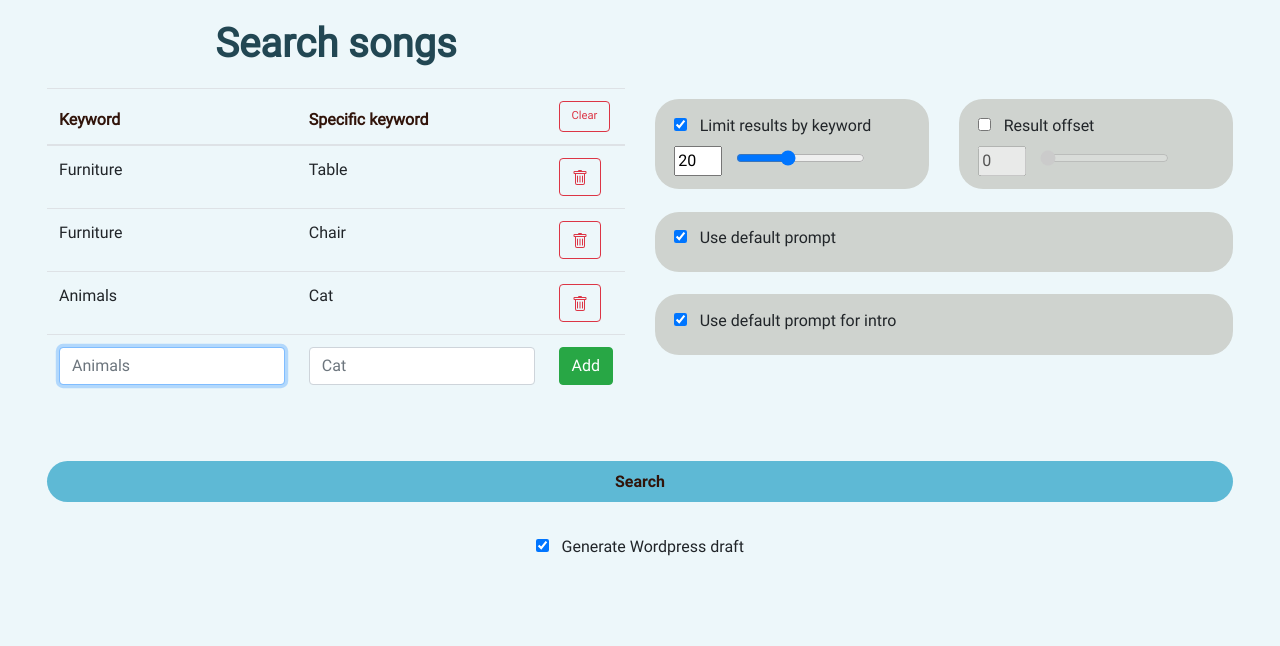
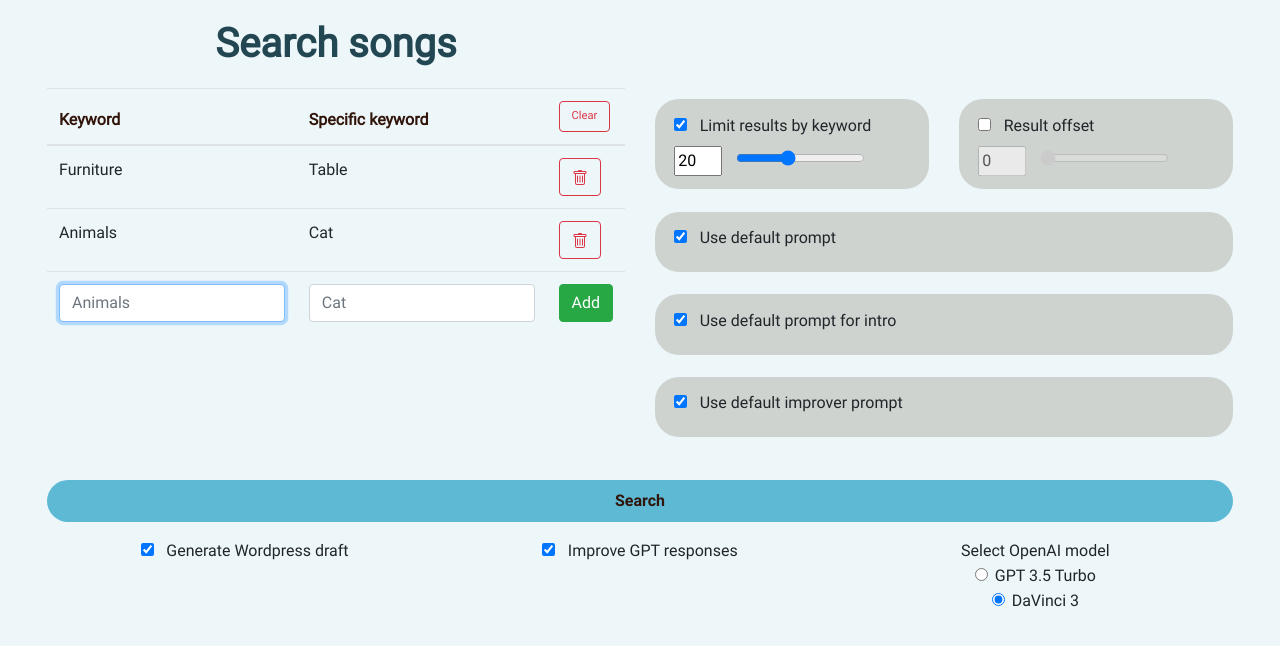
Before and after one commit to smiro-seo/song_search, a Flask app: page / in a window 1280 px wide. Shown: the part 56-702 px from the top of the page. Run offline with Flask 3, Linux system fonts and the light colour scheme; a user stored in the database is signed in; parts of the project's set-up code (start-up, migrations or seed data) failed here and were passed over; some libraries are stand-ins or nearby versions.

Commit message:
Select model and add improver gpt

```diff
--- a/input.csv
+++ b/input.csv
@@ -1,3 +1,2 @@
 0,furniture,table
-1,furniture,chair
 2,animals,cat
--- a/sd_app/__init__.py
+++ b/sd_app/__init__.py
@@ -5,10 +5,10 @@ from os import path
 from flask_login import LoginManager
 from datetime import datetime
 from jinja2 import Environment, PackageLoader, select_autoescape
+from .migrations import check_db_version
+from .constants import db_string_conn, DB_NAME
 
 db = SQLAlchemy()
-DB_NAME = "database.db"
-db_string_conn = f"sqlite:///{DB_NAME}"
 
 
 def create_app():
@@ -51,3 +51,5 @@ def create_database(app):
         with app.app_context():
             db.create_all()
         print('Created Database!')
+
+    check_db_version()
--- a/sd_app/constants.py
+++ b/sd_app/constants.py
@@ -13,3 +13,9 @@ default_prompt = 'Write a simple text presenting the song [track name] by [artis
 
 default_intro_prompt = "Write a simple, interesting and captivating introduction for an article that describes the best songs about [keyword]. The text should be at least 70 words but no longer than 100 words written in easy-to-understand language. Do not use any quotation marks in the text."
 default_intro_prompt_artist = "Write a simple, interesting and captivating introduction for an article that describes the best songs from [artist]. The text should be at least 70 words but no longer than 100 words written in easy-to-understand language. Do not use any quotation marks in the text."
+default_improver_prompt = ""
+
+
+DB_NAME = "database.db"
+db_string_conn = f"sqlite:///{DB_NAME}"
+default_model = 'text-davinci-003'
--- a/sd_app/static/index.js
+++ b/sd_app/static/index.js
@@ -32,6 +32,7 @@ function repeat_search(id, by_artist) {
 function search_artist() {
   if (
     $("#intro-prompt").val().includes("`") ||
+    $("#improver-prompt").val().includes("`") ||
     $("#prompt").val().includes("`")
   ) {
     alert(
@@ -74,10 +75,17 @@ function search_by_artist(artist_name, artist_id) {
     wordpress: $("#wordpress").is(":checked") ? 1 : false,
     prompt: $("#prompt").val(),
     "intro-prompt": $("#intro-prompt").val(),
+    "improver-prompt": $("#check-improve").is(":checked")
+      ? $("#improver-prompt").val()
+      : false,
     "default-intro-prompt": $("#default-intro-prompt").is(":checked"),
     "default-prompt": $("#default-prompt").is(":checked"),
+    "default-improver-prompt":
+      $("#check-improve").is(":checked") &&
+      $("#improver-prompt").is(":checked"),
+    improve: $("#check-improve").is(":checked"),
+    model: $("input[name=model]:checked").val(),
   };
-  console.log(body);
 
   fetch("/search-by-artist", {
     method: "POST",
@@ -98,6 +106,7 @@ function clear_table(what_to_clear) {
 
 var default_prompt = $("#user-default-prompt").text();
 var default_intro_prompt = $("#user-default-intro-prompt").text();
+var default_improver_prompt = $("#user-default-improver-prompt").text();
 
 $(document).ready(function () {
   $("#check-prompt").on("change", function () {
@@ -126,6 +135,29 @@ $(document).ready(function () {
       $("#intro-prompt").attr("disabled", false);
       $("#intro-prompt-rules").attr("hidden", false);
       $("#intro-prompt-div").attr("hidden", false);
+    }
+  });
+  $("#check-improver-prompt").on("change", function () {
+    let disable = $("#check-improver-prompt").is(":checked");
+    if (disable) {
+      $("#improver-prompt").attr("disabled", true);
+      $("#improver-prompt-rules").attr("hidden", true);
+      $("#improver-prompt").val(default_intro_prompt);
+      $("#improver-prompt-div").attr("hidden", true);
+      $("#default-improver-prompt").attr("checked", false);
+    } else {
+      $("#improver-prompt").attr("disabled", false);
+      $("#improver-prompt-rules").attr("hidden", false);
+      $("#improver-prompt-div").attr("hidden", false);
+    }
+  });
+
+  $("#check-improve").on("change", function () {
+    let disable = $("#check-improve").is(":checked");
+    if (disable) {
+      $("#improver-div").attr("hidden", false);
+    } else {
+      $("#improver-div").attr("hidden", true);
     }
   });
 
--- a/sd_app/templates/search.html
+++ b/sd_app/templates/search.html
@@ -4,6 +4,7 @@
 
 <p hidden id="user-default-intro-prompt">{{user.get('default_intro_prompt')}}</p>
 <p hidden id="user-default-prompt" >{{user.get('default_prompt')}}</p>
+<p hidden id="user-default-improver-prompt" >{{user.get('default_improver_prompt')}}</p>
 
 <div class="container-fluid">
 
@@ -162,6 +163,29 @@
       </div>
 
     </div>
+    <div class="row">
+
+      <div class="col-lg-12">
+
+        <div {{ "" if improved else "hidden" }} class="nice-container basic-padding" id="improver-div">
+          <div class="horizontal-container" style="white-space: nowrap;align-items:flex-end">
+
+          <input {{ "" if existing else "checked" }} type="checkbox" value="limited" id="check-improver-prompt" name="check-improver-prompt" class="checkbox"/>
+          <label for="improver-prompt" >Use default improver prompt</label></div>
+
+
+          <div {{ "" if existing else "hidden" }} id="improver-prompt-div" class="horizontal-container">
+            <p class="text" style="white-space: pre-wrap" id="improver-prompt-rules" >This prompt will be sent along the first gpt response in order to make the text more human-friendly.</p>
+          <textarea {{ "" if existing else "disabled" }} class="text basic-padding"  name="improver-prompt" id="improver-prompt" style="width:100%;border-radius:1em;min-height:7em" >{{improver_prompt}}</textarea>
+          <input type="checkbox" value="limited" id="default-improver-prompt" name="default-improver-prompt" class="checkbox"/>
+          <label class="text" for="default-improver-prompt" >Set as default</label>
+          </div>
+
+      </div>
+
+      </div>
+
+    </div>
 
   </div>
 
@@ -169,18 +193,39 @@
   <div class="row" style="margin-top:2em;text-align:center">
 
         <div class="col-md-12">
-          <button type="submit" class="btn btn-primary basic-padding" id="btn-search" data-toggle="modal" data-target="#modal_searching" style="width:100%">
+          <button type="submit" class="btn btn-primary basic-padding" id="btn-search"
+          data-toggle="modal" data-target="#modal_searching" style="width:100%">
             Search
           </button>
         </div>
 
   </div>
-  <div class="row" style="margin-top:2em;text-align:center">
+  <div class="row" style="margin: 1em 0em;text-align:center">
 
-            <div class="col-md-12">
+          <div class="col">
               <input checked type="checkbox" value="limited" id="wordpress" name="wordpress" class="checkbox">
-        <span class="text" style="font-size:1em">Generate Wordpress draft</label>
-            </div>
+              <span class="text" style="font-size:1em">Generate Wordpress draft</span>
+          </div>
+          <div class="col">
+              <input checked type="checkbox" value="limited" id="check-improve" name="improve" class="checkbox">
+              <span class="text" style="font-size:1em">Improve GPT responses</span>
+          </div>
+
+        <div class="col" style="justify-content:flex-start">
+        <span class="text" style="font-size:1em">Select OpenAI model</span>
+          <div class="form-check">
+            <input {{"checked" if model == "gpt-3.5-turbo" else "" }} class="form-check-input" type="radio" value="gpt-3.5-turbo" name="model" id="gpt-turbo">
+            <label class="form-check-label" for="gpt-turbo">
+              GPT 3.5 Turbo
+            </label>
+          </div>
+          <div class="form-check">
+            <input {{"checked" if model == "text-davinci-003" else "" }}  class="form-check-input" type="radio" value="text-davinci-003" name="model" id="davinci">
+            <label class="form-check-label" for="davinci">
+              DaVinci 3
+            </label>
+          </div>
+        </div>
 
   </div>
 
--- a/sd_app/views.py
+++ b/sd_app/views.py
@@ -112,7 +112,10 @@ def search():
     global input_data, flag_bkg, app, stopper
     prompt = current_user.default_prompt
     intro_prompt = current_user.default_intro_prompt
+    improver_prompt = current_user.default_improver_prompt
+    improved = True
     search_id = request.args.get('search_id', None)
+    model='text-davinci-003'
 
     if request.method == 'GET':
 
@@ -124,6 +127,9 @@ def search():
             input_data['keywords'] = pd.DataFrame(json.loads(search.keywords))
             prompt = search.prompt
             intro_prompt = search.intro_prompt
+            improver_prompt = search.improver_prompt
+            improved = search.improved
+            model=search.model
 
             save_input_data(input_data['keywords'])
 
@@ -132,6 +138,7 @@ def search():
 
     if request.method == 'POST':
         data = dict(request.form)
+        print(data)
 
         if data['option'] == 'input_row':
             data.pop('option', None)
@@ -149,7 +156,7 @@ def search():
         elif data['option'] == 'search':
             data.pop('option', None)
 
-            if "`" in data.get('prompt', "")+ data.get("intro-prompt", ""):
+            if "`" in data.get('prompt', "")+ data.get("intro-prompt", "")+ data.get("improver-prompt", ""):
                 flash("Backticks (`) are not allowed in the prompts. You can use both simple or double quotes.", category='error' );
                 return render_template("search.html",
                            input_data=to_tuples(input_data['keywords']),
@@ -175,8 +182,12 @@ def search():
                         input_data = {
                             'keywords': read_data(),
                             'prompt': data.get('prompt', current_user.default_prompt),
-                            'intro-prompt': data.get('intro-prompt', current_user.default_intro_prompt)
+                            'intro-prompt': data.get('intro-prompt', current_user.default_intro_prompt),
+                            'improver-prompt': data.get('improver-prompt', current_user.default_improver_prompt),
+                            'model': data.get('model', 'gpt-3.5-turbo'),
+                            'improve': data.get('improve', "") == 'limited'
                         }
+                        print(input_data)
                         time_to_complete = 20*limit_st * \
                             len(set(input_data['keywords']['keyword'].values))
 
@@ -188,7 +199,10 @@ def search():
                             status="In progress",
                             prompt=input_data['prompt'],
                             intro_prompt=input_data['intro-prompt'],
-                            by_artist=0
+                            improver_prompt=input_data['improver-prompt'],
+                            model=input_data['model'],
+                            by_artist=0,
+                            improved=input_data['improve']
                         )
                         db.session.add(new_search)
                         db.session.commit()
@@ -214,6 +228,9 @@ def search():
                         if data.get('default-intro-prompt', "") == 'limited':
                             current_user.default_intro_prompt = input_data['intro-prompt']
                             intro_prompt=input_data['intro-prompt']
+                        if data.get('default-improver-prompt', "") == 'limited':
+                            current_user.default_improver_prompt = input_data['improver-prompt']
+                            improver_prompt=input_data['improver-prompt']
 
                         db.session.commit()
                         flash(
@@ -233,7 +250,10 @@ def search():
                            user=current_user.dict_data(),
                            prompt=prompt,
                            intro_prompt=intro_prompt,
-                           existing = search_id is not None)
+                           improver_prompt=improver_prompt,
+                           existing = search_id is not None,
+                           improved=improved,
+                           model=model)
 
 
 @views.route('/search-by-artist', methods=['GET', 'POST'])
@@ -242,8 +262,11 @@ def search_by_artist():
     global input_data, flag_bkg, app, stopper
     prompt = current_user.default_prompt_artist
     intro_prompt = current_user.default_intro_prompt_artist
+    improver_prompt = current_user.default_improver_prompt
+    improved=True
     artist=""
     search_id = request.args.get('search_id', None)
+    model='text-davinci-003'
 
     if request.method == 'GET':
         if search_id is not None:
@@ -252,7 +275,10 @@ def search_by_artist():
 
             prompt = search.prompt
             intro_prompt = search.intro_prompt
+            improver_prompt = search.improver_prompt
+            improved = search.improved
             artist = search.keywords
+            model=search.model
 
     elif request.method == 'POST':
         data = json.loads(request.data)
@@ -274,7 +300,10 @@ def search_by_artist():
                         "name":data['artist-name'],
                         "id":data['artist-id'],
                         'prompt': data.get('prompt', current_user.default_prompt),
-                        'intro-prompt': data.get('intro-prompt', current_user.default_intro_prompt_artist)
+                        'intro-prompt': data.get('intro-prompt', current_user.default_intro_prompt_artist),
+                        'improver-prompt': data.get('improver-prompt', current_user.default_improver_prompt),
+                        'model': data.get('model', 'gpt-3.5-turbo'),
+                        'improve': data.get('check-improve', False),
                     }
                     new_search = Search(  # Create search without file path
                         user=current_user.username,
@@ -283,7 +312,10 @@ def search_by_artist():
                         status="In progress",
                         prompt=input_data['prompt'],
                         intro_prompt=input_data['intro-prompt'],
-                        by_artist=1
+                        improver_prompt=input_data['improver-prompt'],
+                        by_artist=1,
+                        model=input_data['model'],
+                        improved=input_data['improve']
                     )
                     db.session.add(new_search)
                     db.session.commit()
@@ -308,6 +340,9 @@ def search_by_artist():
                     if data.get('default-intro-prompt', False):
                         current_user.default_intro_prompt_artist = input_data['intro-prompt']
                         intro_prompt=input_data['intro-prompt']
+                    if data.get('default-improver-prompt', False):
+                        current_user.default_improver_prompt = input_data['improver-prompt']
+                        improver_prompt=input_data['improver-prompt']
 
                     db.session.commit()
                     flash(
@@ -325,8 +360,11 @@ def search_by_artist():
                            user=current_user.dict_data(),
                            prompt=prompt,
                            intro_prompt=intro_prompt,
+                           improver_prompt=improver_prompt,
                            artist = artist,
-                           existing = search_id is not None)
+                           existing = search_id is not None,
+                           improved=improved,
+                           model=model)
 
 
 @views.route('/history', methods=['GET'])
```
Also changed, not shown: sd_app/migrations.py (added, +61 -0 lines), sd_app/models.py (+29 -0 lines), sd_app/templates/search_by_artist.html (+52 -3 lines), search/open_ai_upwork_main.py (+46 -16 lines), instance/database.db, 1 other file.
